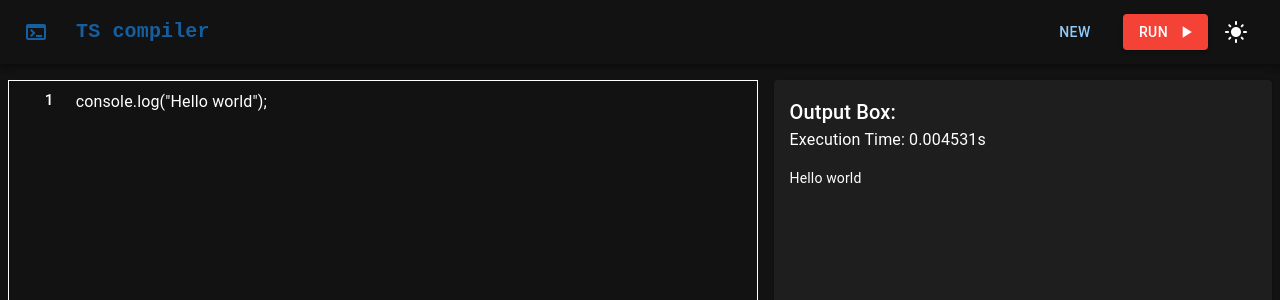
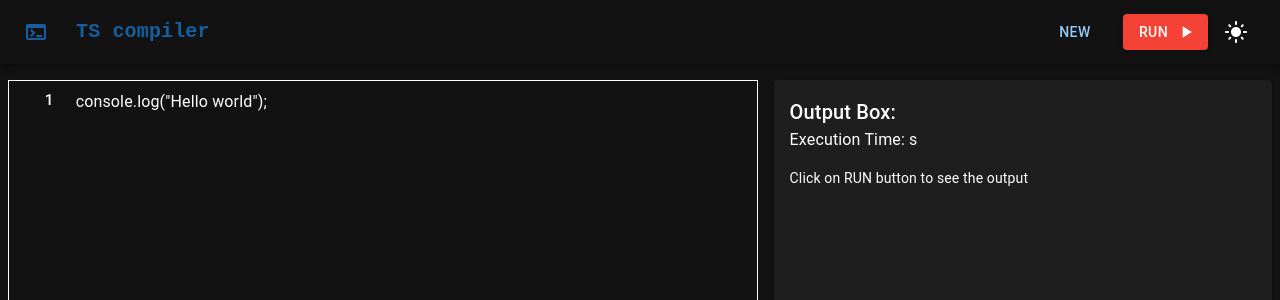
Before and after one commit to SomnathKar000/TS-Compiler-Hub, a React (Create React App) app: page / in a window 1280 px wide. Shown: the top 300 px of the page. Built offline with nearby package versions, Linux system fonts and the light colour scheme.

Commit message:
almost done

```diff
--- a/src/components/OutputBox.tsx
+++ b/src/components/OutputBox.tsx
@@ -1,6 +1,7 @@
 import React from "react";
 import { Box, Paper, Typography } from "@mui/material";
 import { useCodeContext } from "../contexts/code-context";
+import CircularProgress from "@mui/material/CircularProgress";
 
 const OutputBox = () => {
   const { output, computeTime, loading } = useCodeContext();
@@ -9,13 +10,18 @@ const OutputBox = () => {
     <Box flex={2}>
       <Paper sx={{ height: "38rem", padding: 2 }}>
         <Typography variant="h6">Output Box:</Typography>
-        <Typography variant="body1" sx={{ marginBottom: 2 }}>
-          Execution Time: {computeTime}s
-        </Typography>
         {loading ? (
-          <Typography variant="body2">Running the code...</Typography>
+          <Box>
+            <Typography variant="body2">Running the code...</Typography>
+            <CircularProgress />
+          </Box>
         ) : (
-          <Typography variant="body2">{output}</Typography>
+          <Box>
+            <Typography variant="body1" sx={{ marginBottom: 2 }}>
+              Execution Time: {computeTime}s
+            </Typography>
+            <Typography variant="body2">{output}</Typography>
+          </Box>
         )}
       </Paper>
     </Box>
--- a/src/contexts/code-context.tsx
+++ b/src/contexts/code-context.tsx
@@ -1,5 +1,6 @@
 import { createContext, useContext, useReducer } from "react";
 import codeReducer, { codeState, codeAction } from "../reducers/code-reducer";
+import * as ts from "typescript";
 
 interface codeContextProps extends codeState {
   changeMode: () => void;
@@ -14,8 +15,8 @@ const initialState: codeState = {
   code: `console.log("Hello world");`,
   error: false,
   errorMessage: "",
-  output: "Hello world",
-  computeTime: " 0.004531",
+  output: "Click on RUN button to see the output",
+  computeTime: "",
   startTime: 0.0,
   loading: false,
   mode: "dark",
@@ -38,9 +39,41 @@ export const CodeContextProvider = ({
   };
 
   const codeCompute = () => {
+    const logs: string[] = [];
+
+    const originalLog = console.log;
+    console.log = (...args: any[]) => {
+      logs.push(args.map((arg) => String(arg)).join(" "));
+    };
+
     startTime();
-    const payload: codeAction = { type: "CODE_COMPUTE", payload: {} };
-    dispatch(payload);
+    try {
+      const transpiledCode = ts.transpileModule(state.code, {
+        compilerOptions: { module: ts.ModuleKind.CommonJS },
+      });
+
+      const jsCode = transpiledCode.outputText.replace(
+        /^["']use strict["'];\s*/,
+        ""
+      );
+
+      const codeFunction = new Function(jsCode);
+      codeFunction();
+
+      const payload: codeAction = {
+        type: "CODE_COMPUTE",
+        payload: logs,
+      };
+      dispatch(payload);
+    } catch (error) {
+      const payload: codeAction = {
+        type: "CODE_COMPUTE",
+        payload: logs,
+      };
+      dispatch(payload);
+    } finally {
+      console.log = originalLog;
+    }
   };
 
   const codeChange = (code: string) => {
--- a/src/reducers/code-reducer.tsx
+++ b/src/reducers/code-reducer.tsx
@@ -25,14 +25,13 @@ const codeReducer = (state: codeState, action: codeAction): codeState => {
   }
 
   if (action.type === "CODE_COMPUTE") {
-    const code: string = state.code;
-    const output: string = `${code}`;
+    const output: string = action.payload;
     const endTime: number = Date.now();
     return {
       ...state,
       output: output,
       loading: false,
-      computeTime: ((endTime - state.startTime) / 1000).toFixed(2),
+      computeTime: ((endTime - state.startTime) / 1000).toFixed(4),
     };
   }
 
@@ -48,8 +47,8 @@ const codeReducer = (state: codeState, action: codeAction): codeState => {
 
   if (action.type === "NEW_PROGRAM") {
     const code: string = `console.log("Hello world");`;
-    const output: string = "Hello world";
-    const computeTime: string = " 0.004531";
+    const output: string = "Click on RUN button to see the output";
+    const computeTime: string = "";
     return { ...state, code: code, output: output, computeTime: computeTime };
   }
 
```
